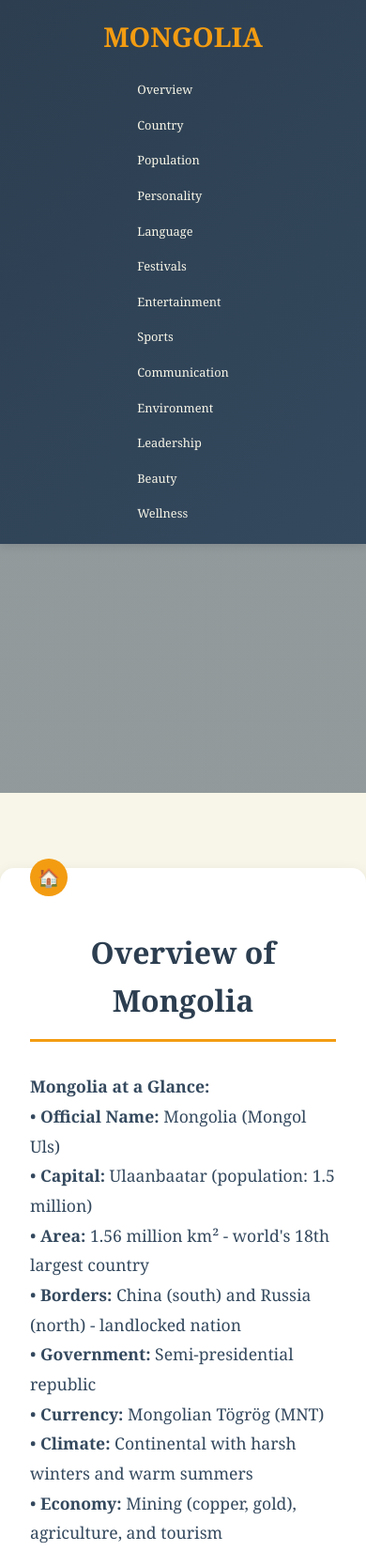
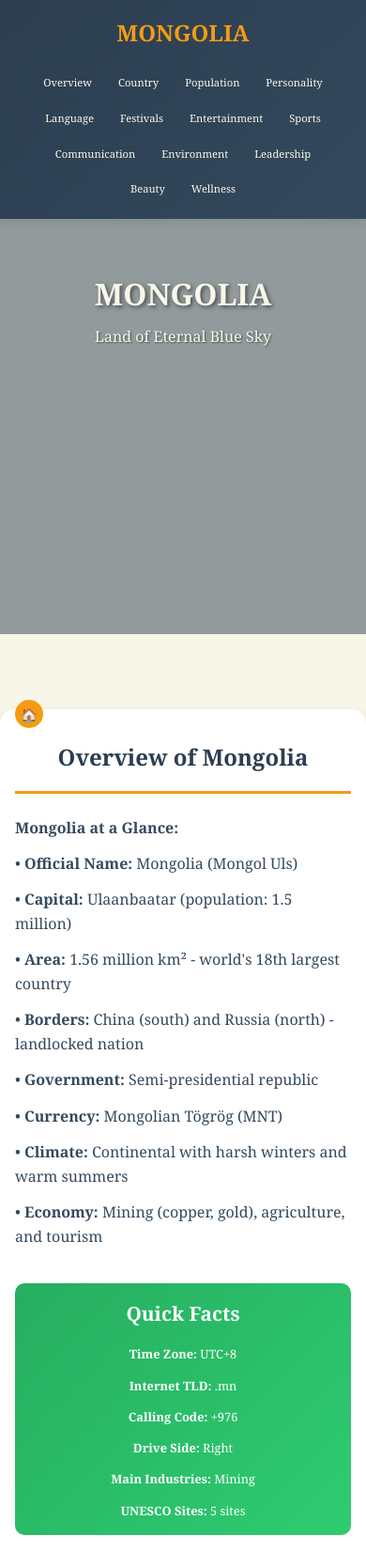
Before and after one commit to Parin15675/Asian-web, a plain HTML site: page index.html in a window 390 px wide. Shown: the top 1651 px of the page at 94% size. Drawn offline with Linux system fonts and the light colour scheme.

Commit message:
responsive

```diff
--- a/index.html
+++ b/index.html
@@ -214,40 +214,179 @@
       margin-top: 1rem;
     }
 
+    /* Tablet View */
+    @media (max-width: 1024px) {
+      .section {
+        padding: 3rem 1.5rem;
+        margin-bottom: 1.5rem;
+      }
+
+      .section h2 {
+        font-size: 2.2rem;
+      }
+
+      .hero-content h1 {
+        font-size: 3.5rem;
+      }
+
+      .hero-content p {
+        font-size: 1.3rem;
+      }
+
+      .nav-menu a {
+        font-size: 0.85rem;
+        padding: 0.4rem 0.8rem;
+      }
+    }
+
+    /* Mobile View */
     @media (max-width: 768px) {
+      .hero {
+        height: 80vh;
+        padding: 0 1rem;
+      }
+
       .hero-content h1 {
         font-size: 2.5rem;
+        margin-bottom: 0.5rem;
       }
 
       .hero-content p {
         font-size: 1.2rem;
-      }
-
-      .nav-menu {
-        flex-direction: column;
-        gap: 0.25rem;
-      }
-
-      .nav-menu a {
-        font-size: 0.8rem;
-        padding: 0.3rem 0.6rem;
-      }
-
-      .content-grid {
-        grid-template-columns: 1fr;
-      }
-
-      .section h2 {
-        font-size: 2rem;
+        margin-bottom: 1rem;
       }
 
       nav {
         flex-direction: column;
         gap: 1rem;
+        padding: 0 1rem;
+      }
+
+      .logo {
+        font-size: 1.5rem;
+      }
+
+      .nav-menu {
+        flex-direction: row;
+        flex-wrap: wrap;
+        justify-content: center;
+        gap: 0.25rem;
+      }
+
+      .nav-menu a {
+        font-size: 0.75rem;
+        padding: 0.3rem 0.6rem;
+      }
+
+      .section {
+        padding: 2rem 1rem;
+        margin-bottom: 1rem;
+      }
+
+      .section h2 {
+        font-size: 1.8rem;
+        margin-bottom: 1.5rem;
+      }
+
+      .content-grid {
+        grid-template-columns: 1fr;
+        gap: 1.5rem;
+      }
+
+      .content-text {
+        font-size: 1rem;
+        line-height: 1.6;
+      }
+
+      .video-container {
+        padding-bottom: 56.25%;
       }
 
       .facts-grid {
         grid-template-columns: 1fr;
+        gap: 0.8rem;
+      }
+
+      .quick-facts-box {
+        padding: 1.5rem;
+      }
+
+      .quick-facts-box h3 {
+        font-size: 1.3rem !important;
+      }
+
+      .section-number {
+        width: 35px;
+        height: 35px;
+        font-size: 1rem;
+        left: 1rem;
+      }
+
+      footer {
+        padding: 1.5rem 1rem;
+        font-size: 0.9rem;
+      }
+    }
+
+    /* Small Mobile View */
+    @media (max-width: 480px) {
+      .hero-content h1 {
+        font-size: 2rem;
+      }
+
+      .hero-content p {
+        font-size: 1rem;
+      }
+
+      .nav-menu a {
+        font-size: 0.7rem;
+        padding: 0.25rem 0.5rem;
+      }
+
+      .section h2 {
+        font-size: 1.5rem;
+      }
+
+      .content-text p {
+        margin-bottom: 0.8rem;
+      }
+
+      .quick-facts-box {
+        padding: 1rem;
+      }
+
+      .facts-grid {
+        font-size: 0.8rem;
+      }
+
+      .section-number {
+        width: 30px;
+        height: 30px;
+        font-size: 0.9rem;
+      }
+    }
+
+    /* Large Screen Optimization */
+    @media (min-width: 1400px) {
+      .section {
+        max-width: 1400px;
+        padding: 5rem 3rem;
+      }
+
+      .hero-content h1 {
+        font-size: 5rem;
+      }
+
+      .hero-content p {
+        font-size: 1.8rem;
+      }
+
+      .section h2 {
+        font-size: 3rem;
+      }
+
+      .content-text {
+        font-size: 1.2rem;
       }
     }
   </style>
@@ -311,7 +450,7 @@
             </div>
           </div>
           <img src="images/mongolia-map.webp" alt="Mongolia Map"
-            style="width: 100%; height: 400px; object-fit: cover; border-radius: 10px;">
+            style="width: 100%; height: 200px; object-fit: cover; border-radius: 10px;">
         </div>
       </div>
     </section>
```
